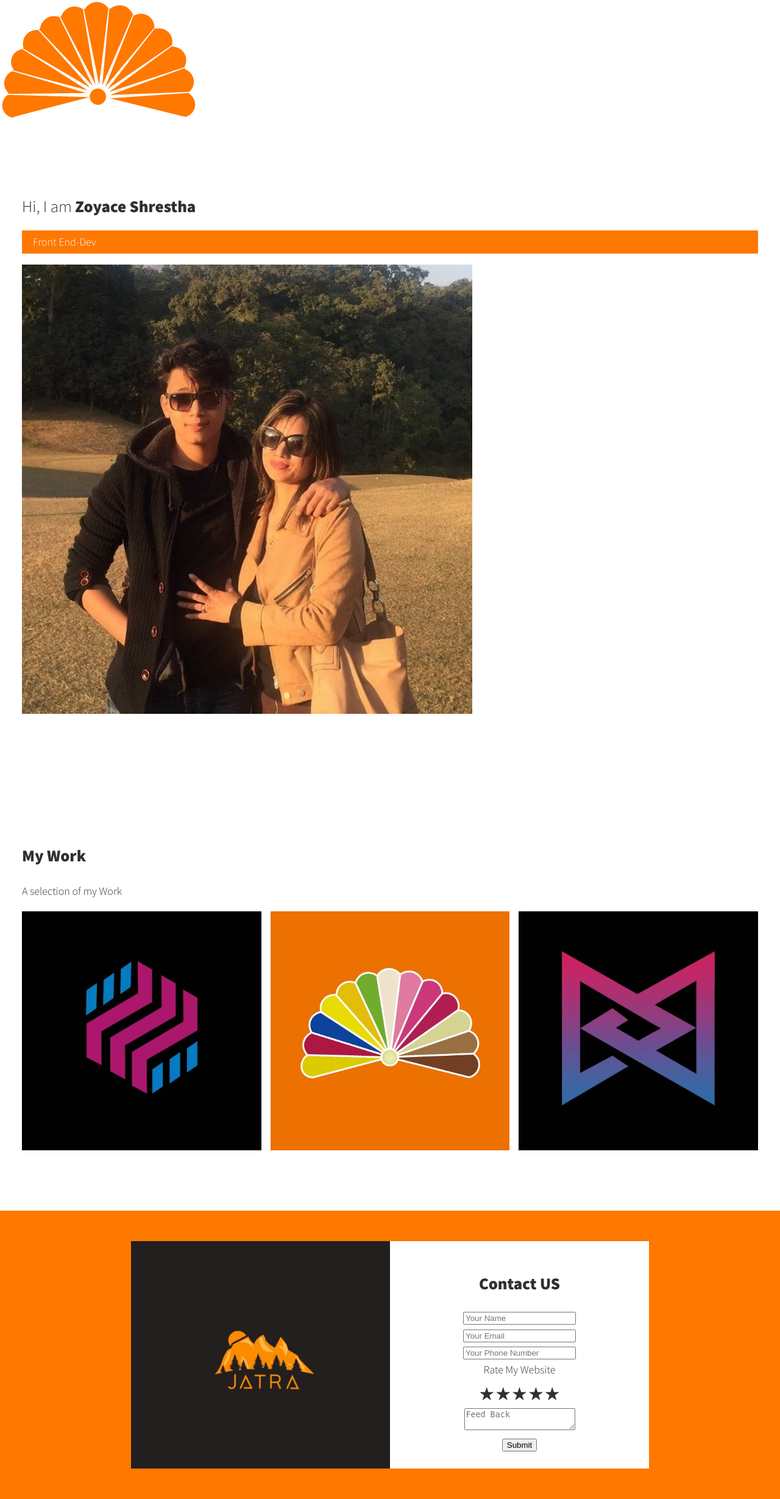
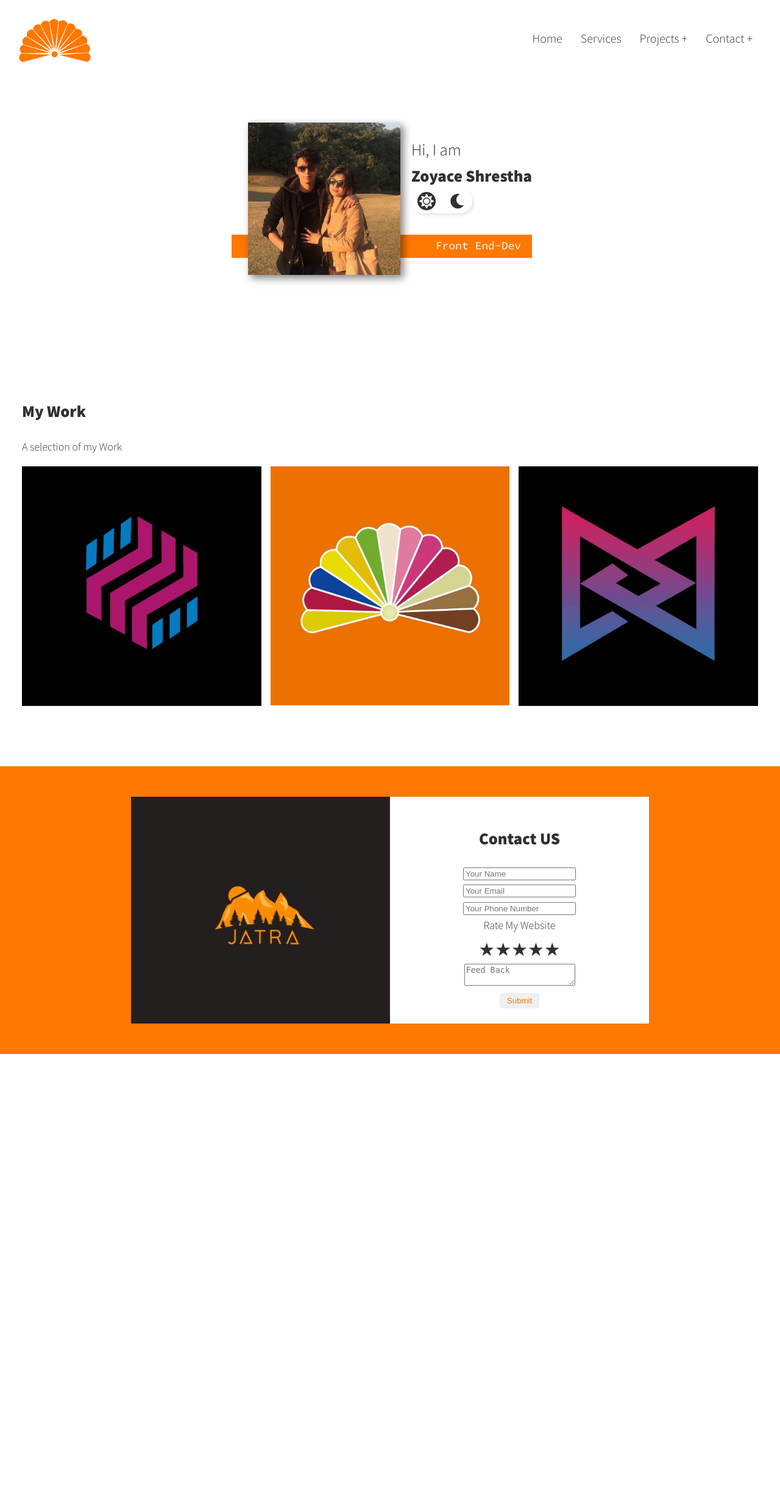
Before and after one commit to zoyace-shrestha/CSCE-464, a PHP site: page / in a window 1280 px wide. Shown: the whole page at 61% size. After the commit the page ends 1729 px from the top, so only its background shows below. Run offline with PHP 8.4, Linux system fonts and the light colour scheme; some libraries are stand-ins or nearby versions.

Commit message:
Added light mode and dark mode

```diff
--- a/index.html
+++ b/index.html
@@ -10,27 +10,57 @@
     <link href="https://fonts.googleapis.com/css?family=Source+Code+Pro:400,900|Source+Sans+Pro:300,900&display=swap"
         rel="stylesheet" />
     <link rel="stylesheet" href="https://cdnjs.cloudflare.com/ajax/libs/font-awesome/4.7.0/css/font-awesome.min.css">
+    <link rel="stylesheet" href="https://cdnjs.cloudflare.com/ajax/libs/font-awesome/5.11.2/css/all.css"
+        integrity="sha256-46qynGAkLSFpVbEBog43gvNhfrOj+BmwXdxFgVK/Kvc=" crossorigin="anonymous" />
 </head>
 
-<body>
+<body class="light">
     <header>
-        <div class="logo">
-            <a href="https://github.com/zoyace-shrestha/CSCE-464" target="_blank">
-                <img src="img/sumologo.png" alt="Sumo World Page" />
-            </a>
-        </div>
+        <a href="https://github.com/zoyace-shrestha/CSCE-464" target="_blank">
+            <img src="img/sumologo.png" alt="Sumo World Page" width="120px" />
+        </a>
+        <nav class="navbar">
+            <ul>
+                <li><a href="#">Home</a></li>
+                <li><a href="#">Services</a></li>
+                <li><a href="#">Projects + </a>
+                    <ul>
+                        <li><a href="#">Bhommi</a></li>
+                        <li><a href="#">SumoWorld</a></li>
+                        <li><a href="#">Esatya</a></li>
+                    </ul>
+                </li>
+                <li><a href="#">Contact +</a>
+                    <ul>
+                        <li><a href="#">LinkedIn</a></li>
+                        <li><a href="#">Github</a></li>
+                        <li><a href="#">Email</a></li>
+                    </ul>
+                </li>
+
+            </ul>
+
+        </nav>
     </header>
 
     <!-- Introduction -->
     <section class="intro">
-        <h1 class="section-title">Hi, I am <strong>Zoyace Shrestha</strong></h1>
+        <h1 class="section-title">Hi, I am <strong>Zoyace Shrestha</strong>
+            <input type="checkbox" id="toggle">
+            <label class="toggle toggleBox" for="toggle">
+                <i class="fas fa-sun"></i>
+                <i class="fa fa-moon"></i>
+                <span class="ball"></span>
+            </label>
+        </h1>
         <p class="section-subtitle">Front End-Dev</p>
-        <img src="img/zoyace01.jpg" class="intro-image">
+        <img src="img/zoyace01.jpg" class="intro-image" width="100px">
     </section>
 
 
+
     <!-- Work -->
-    <section>
+    <section id="bodyS">
         <h1>My Work</h1>
         <p>A selection of my Work</p>
 
--- a/style.css
+++ b/style.css
@@ -33,8 +33,106 @@
     }
 }
 
+/* Light and Dark Mode button */
 
-html {
+.dark {
+    --clr-dark: #fff;
+    --clr-light: #303030;
+    --clr-accent: rgb(255, 120, 0);
+}
+
+.toggle {
+    cursor: pointer;
+    position: relative;
+    display: flex;
+    justify-content: space-between;
+    width: 100px;
+    height: 40px;
+    border-radius: 50px;
+    transition: .2s;
+}
+
+.toggle i {
+    width: 50%;
+    line-height: 40px;
+    text-align: center;
+    font-size: var(--fs-h3);
+    z-index: 1;
+}
+
+
+.toggle .ball {
+    position: absolute;
+    width: 30px;
+    height: 30px;
+    border-radius: 50%;
+    transition: .2s ease-out;
+}
+
+/* light Mode */
+.light {
+    --clr-light: #fff;
+    --clr-dark: #303030;
+    --clr-accent: rgb(255, 120, 0);
+}
+
+.toggleBox {
+    background-color: linear-gradient(145deg, #e1e1e1, #fff);
+    box-shadow: 3px 3px 4px #e6e6e6;
+}
+
+.light .toggle .fa-sun {
+    color: var(--clr-light);
+}
+
+.light .toggle .fa-moon {
+    color: var(--clr-dark);
+}
+
+.light .toggle .ball {
+    margin: 5px;
+    margin-left: 10px;
+    background-color: var(--clr-dark);
+}
+
+/* Dark Mode */
+
+.dark {
+    --clr-dark: #fff;
+    --clr-light: #303030;
+    --clr-accent: rgb(255, 120, 0);
+}
+
+.dark .toggle {
+    background: #303030;
+    box-shadow: 3px 3px 4px #0e131b,
+        -3px -3px 3px #303030;
+}
+
+.dark .toggle .fa-sun {
+    color: #ffffff;
+}
+
+.dark .toggle .fa-moon {
+    color: #303030;
+}
+
+.dark .toggle .ball {
+    background-color: #fff;
+    margin: 5px;
+    margin-left: 0;
+    transform: translateX(60px);
+}
+
+.intro input {
+    display: none;
+}
+
+
+
+
+/* HTML */
+.html {
     scroll-behavior: smooth;
 }
 
@@ -45,15 +143,117 @@ body {
     font-family: var(--ff-primary);
     font-size: var(--fs-body);
     line-height: 1.6;
+    transition: .2s;
 }
 
-.logo {
-    max-width: 100px;
+/* Nav Bar */
+header {
+    display: flex;
+    /* position: fixed; */
+    justify-content: space-between;
+    padding: 30px 30px 0 30px;
+    background-color: var(--clr-light);
+    align-items: center;
+    z-index: 1000;
+    width: 100%;
+
+}
+
+header .navbar ul {
+    list-style: none;
+    margin: 0;
+    padding: 0;
+}
+
+header .navbar ul li {
+    position: relative;
+    float: left;
+}
+
+header .navbar ul li a {
+    font-size: 20px;
+    margin-top: -15px;
+    padding: 15px;
+    color: var(--clr-dark);
+    display: block;
+    text-decoration: none;
+}
+
+header .navbar ul li a:hover {
+    background-color: var(--clr-dark);
+    color: var(--clr-light);
+}
+
+header .navbar ul li ul {
+    position: absolute;
+    left: 0;
+    width: 130px;
+    display: none;
+
+}
+
+header .navbar ul li ul li {
+    width: 100%;
+
+}
+
+header .navbar ul li:hover>ul {
+    display: initial;
+}
+
+.intro {
+    position: relative;
+}
+
+.section-title {
+    display: block;
+}
+
+.section-title strong {
+    display: block;
+    font-weight: var(--fw-bold);
+}
+
+.section-subtitle {
+    background: var(--clr-accent);
+    padding: 0.25em 1em;
+    color: var(--clr-light);
+    font-family: var(--ff--secondary);
+    margin-bottom: 1em;
+    display: inline-block;
 }
 
 
-.intro {
-    position: relative;
+/* Media Query */
+@media (min-width: 600px) {
+    .intro {
+        display: grid;
+        width: min-content;
+        margin: 0 auto;
+        grid-column-gap: 1em;
+        grid-template-areas:
+            "img title"
+            "img subtitle";
+        grid-template-columns: min-content max-content;
+    }
+
+    .intro-image {
+        grid-area: img;
+        min-width: 250px;
+        position: relative;
+        z-index: 2;
+        box-shadow: var(--bs);
+    }
+
+    .section-subtitle {
+        align-self: start;
+        grid-column: -1/1;
+        grid-row: 2;
+        text-align: right;
+        position: relative;
+        left: -1.5em;
+        width: calc(100% + 1.5em);
+    }
 }
 
 .section-subtitle {
@@ -185,3 +385,17 @@ strong {
 .rating input[type="radio"]:checked~label {
     color: var(--clr-accent);
 }
+
+#form-subBtn {
+    padding: 5px 12px;
+    border-radius: 5px;
+    border: none;
+    color: var(--clr-accent);
+}
+
+#form-subBtn:hover {
+    padding: 5px 12px;
+    color: var(--clr-dark);
+    background-color: var(--clr-accent);
+    border-radius: 5px;
+}
--- a/style.js
+++ b/style.js
@@ -5,6 +5,18 @@ let subBtn = document.getElementById('form-subBtn');
 let feedbackInput = document.getElementById("fieldFeedback")
 const stars = document.querySelectorAll(".rating input[type='radio']");
 let ratingValue;
+const body = document.querySelector("body");
+const sunIcon = document.querySelector(".toggle .fa-sun");
+const moonIcon = document.querySelector(".toggle .fa-moon");
+const toggle = document.querySelector("#toggle");
+
+toggle.addEventListener("change", () => {
+    body.classList.toggle("dark");
+    sunIcon.className = sunIcon.className == "fas fa-sun" ? "fas fa-sun" : "fas fa-sun";
+    moonIcon.className = moonIcon.className == "fa fa-moon" ? "fa fa-moon" : "fa fa-moon";
+
+})
+
 
 subBtn.addEventListener('click', function () {
     let nameValue = nameInput.value;
```
